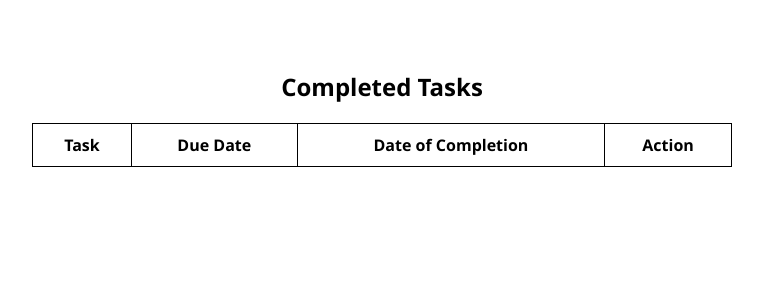
After one commit to Governess-Simpson/todo-v2, a Flask app: page /complete in a window 1280 px wide. The commit adds this page. Shown: the top 300 px of the page, without its empty margins (258-1021 px from the left). Run offline with Flask 3, Linux system fonts and the light colour scheme; data comes from the database, SQL or seed files in the repository; both versions use the stored data as it was after the commit; lists and menus that the app fills with data are empty.

Commit message:
add completed_tasks router + html page

```diff
--- a/app.py
+++ b/app.py
@@ -63,8 +63,15 @@ def update(id):
     except:
         return "There was an issue with updating your task. Please try again later."
 
-def complete():
-    pass
+
+@app.route('/complete')
+@app.route('/complete/<int:id>', methods=['GET', 'POST'])
+def completed_tasks():
+    if request.method == 'POST':
+        pass
+    else:
+        tasks = Todo.query.filter_by(is_complete=True).all()
+        return render_template('complete.html', tasks=tasks)
 
 def undo():
     pass
--- a/static/css/main.css
+++ b/static/css/main.css
@@ -3,6 +3,12 @@ body {
     margin-left: 75px;
     margin-right: 75px;
     margin-bottom: 75px;
+}
+
+#complete-link {
+    border-top: 1px solid black;
+    padding: 24px;
+    margin: 24px;
 }
 
 table {
--- /dev/null
+++ b/templates/complete.html
@@ -0,0 +1,23 @@
+{% extends 'base.html' %}
+
+{% block body %}
+    <div class="form">
+        <h2>Completed Tasks</h2>
+        <table>
+            <tr>
+                <th>Task</th>
+                <th>Due Date</th>
+                <th>Date of Completion</th>
+                <th>Action</th>
+            </tr>
+            {% for task in tasks %}
+                <tr>
+                    <td>{{ task.content }}</td>
+                    <td>{{ task.due_date }}</td>
+                    <td>{{ task.complete_date.date()}}</td>
+                    <button class="btn undo" id="undo" name="undo"><img src="/static/icons/undo_icon.png"></button>
+                </tr>
+            {% endfor %}
+        </table>
+    </div>
+{% endblock %}
--- a/templates/index.html
+++ b/templates/index.html
@@ -12,6 +12,7 @@
             </select>
             <input type="submit" value="Add Task">
         </form>
+        <a href="/complete" id="complete-link">See Completed Tasks Here</a>
     </div>
 
     <div class="box">
```
Also changed, not shown: README.md, instance/todo.db, static/icons/undo_icon.png (added).
